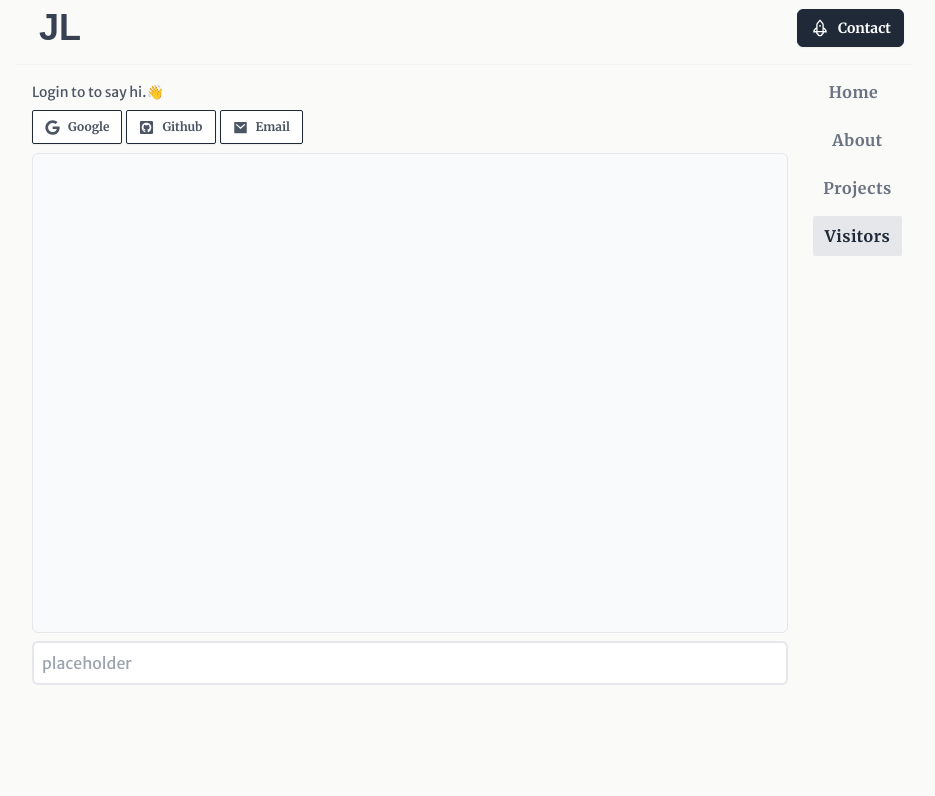
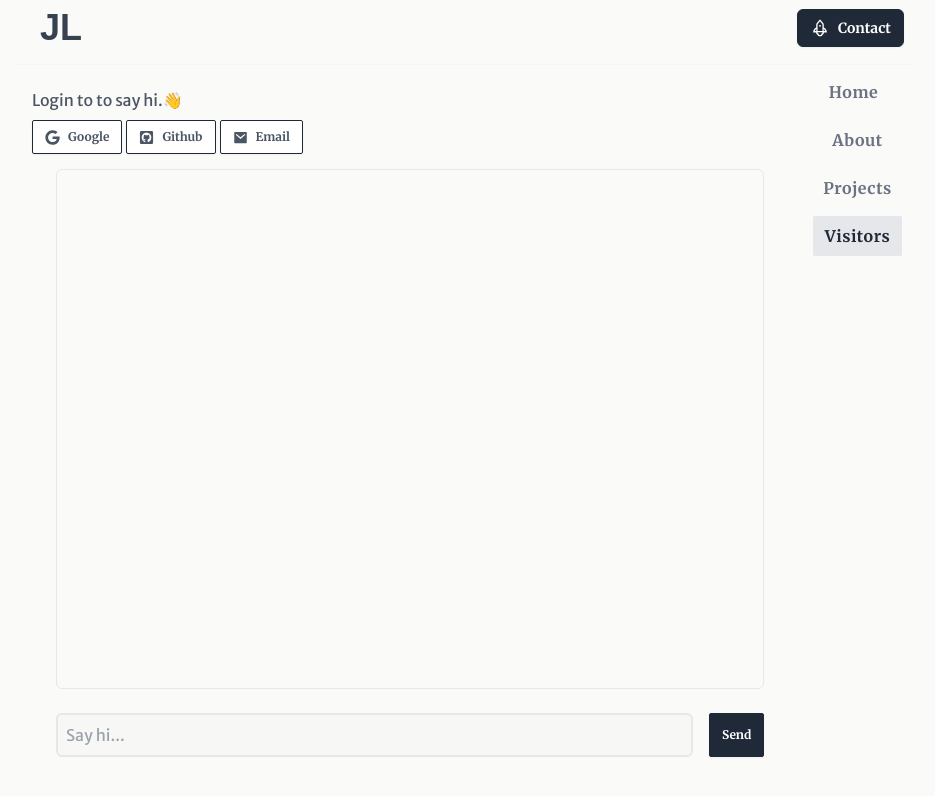
Before and after one commit to jl-calda/jlcalda_site, a Next.js app: page /visitors in a window 1280 px wide. Shown: the top 796 px of the page, without its empty margins (176-1111 px from the left). Built offline with nearby package versions, Linux system fonts and the light colour scheme; no server answers; a web font is replaced by a local one.

Commit message:
adding message input

```diff
--- a/app/_components/Button.tsx
+++ b/app/_components/Button.tsx
@@ -11,11 +11,13 @@ const merriweather = Merriweather({
 interface ButtonProps {
   label: string;
   icon?: IconType | undefined;
-  onClick: () => void;
+  onClick?: () => void;
   secondary?: boolean;
   small?: boolean;
   full?: boolean;
   edgy?: boolean;
+  type?: "button" | "submit" | "reset" | undefined;
+  disabled?: boolean;
 }
 
 const Button: React.FC<ButtonProps> = ({
@@ -26,9 +28,13 @@ const Button: React.FC<ButtonProps> = ({
   small,
   full,
   edgy,
+  type = "button",
+  disabled,
 }) => {
   return (
     <button
+      disabled={disabled}
+      type={type}
       onClick={onClick}
       className={clsx(
         edgy ? "rounded-sm" : "rounded-md",
--- a/app/_components/Input.tsx
+++ b/app/_components/Input.tsx
@@ -1,24 +1,33 @@
 "use client";
 import React from "react";
+import { FieldErrors, FieldValues, UseFormRegister } from "react-hook-form";
 
 interface InputProps {
   id: string;
-  label: string;
   type?: string;
+  required?: boolean;
+  register: UseFormRegister<FieldValues>;
+  errors: FieldErrors;
   placeholder: string;
+  disabled?: boolean;
 }
 
 const Input: React.FC<InputProps> = ({
   id,
-  label,
   type = "text",
+  required,
+  register,
+  errors,
   placeholder,
+  disabled,
 }) => {
   return (
     <input
       id={id}
       type={type}
-      placeholder="placeholder"
+      placeholder={placeholder}
+      disabled={disabled}
+      {...register(id, { required })}
       className="w-full p-2 border-2 border-gray-200 rounded-md focus:outline-none focus:border-gray-400"
     />
   );
--- a/app/_components/Section.tsx
+++ b/app/_components/Section.tsx
@@ -4,7 +4,7 @@ interface SectionProps {
 }
 const Section: React.FC<SectionProps> = ({ children }) => {
   return (
-    <section className="p-4 sm:w-[80%] md:w-[85%] lg:w-[88%]">
+    <section className="p-4 sm:w-[80%] md:w-[85%] lg:w-[88%] h-full">
       {children}
     </section>
   );
--- a/app/_components/navbar/Navbar.tsx
+++ b/app/_components/navbar/Navbar.tsx
@@ -35,7 +35,6 @@ const Navbar = (props: Props) => {
           className={clsx(
             "ml-4 text-4xl font-bold",
             "text-gray-700",
-            "w-10 h-10 rounded-full",
             "flex flex-row items-center justify-center",
             "cursor-pointer",
             fondamento.className
--- a/app/layout.tsx
+++ b/app/layout.tsx
@@ -4,6 +4,7 @@ import { Merriweather_Sans } from "next/font/google";
 import AuthContext from "./_context/AuthContext";
 import getCurrentUser from "./_actions/getCurrentUser";
 import { Tooltip } from "react-tooltip";
+import Section from "./_components/Section";
 
 const merriweatherSans = Merriweather_Sans({ subsets: ["latin"] });
 
@@ -22,13 +23,11 @@ export default async function RootLayout({
   return (
     <html lang="en">
       <body
-        className={`${merriweatherSans.className} bg-stone-50 text-gray-600 h-full`}
+        className={`${merriweatherSans.className} bg-stone-50 text-gray-600 h-[100vh] relative max-w-4xl mx-auto flex flex-col`}
       >
         <AuthContext>
-          <main className={`max-w-4xl mx-auto`}>
-            <Navbar />
-            <div className="h-[100vh]">{children}</div>
-          </main>
+          <Navbar />
+          <Section>{children}</Section>
         </AuthContext>
       </body>
     </html>
--- a/app/page.tsx
+++ b/app/page.tsx
@@ -9,19 +9,14 @@ const merriweather = Merriweather({
 
 export default function Home() {
   return (
-    <Section>
     <div className="prose">
       <h1
-          className={clsx(
-            merriweather.className,
-            "text-gray-800 tracking-wider"
-          )}
+        className={clsx(merriweather.className, "text-gray-800 tracking-wider")}
       >
         Joey Calda
       </h1>
       <p>Hi, I'm Joey. I'm a self taught web developer based in Singapore.</p>
       <p>Current stack will be Next.js, tailwind.css</p>
     </div>
-    </Section>
   );
 }
--- a/app/visitors/_components/Avatar.tsx
+++ b/app/visitors/_components/Avatar.tsx
@@ -14,12 +14,14 @@ const Avatar: React.FC<AvatarProps> = ({ name, image }) => {
     <>
       <div
         className={
-          "flex flex-row justify-between px-2 space-x-2 items-center h-16"
+          "flex flex-row justify-between px-2 space-x-2 items-center h-20"
         }
       >
         <div className="flex flex-row items-center justify-center space-x-2">
-          <span className="text-sm">Hello!</span>
-          <span className="hidden sm:block text-sm">nice seeing you here!</span>
+          <span className="text-base">Hello!</span>
+          <span className="hidden sm:block text-base">
+            nice seeing you here!
+          </span>
           <div className="px-3 py-2 rounded-md flex flex-row items-center justify-center space-x-4">
             <Image
               src={image ? image : "/images/avatars/placeholder.png"}
@@ -38,10 +40,7 @@ const Avatar: React.FC<AvatarProps> = ({ name, image }) => {
           className="p-2 rounded-md cursor-pointer items-center justify-center flex hover:bg-gray-100"
         >
           <span>Logout</span>
-          <RiLogoutBoxRLine
-            size={30}
-            className="hover:text-gray-900"
-          />
+          <RiLogoutBoxRLine size={30} />
         </div>
       </div>
     </>
--- a/app/visitors/_components/MessageInput.tsx
+++ b/app/visitors/_components/MessageInput.tsx
@@ -1,15 +1,47 @@
+"use client";
+
+import {
+  Field,
+  FieldErrors,
+  FieldValues,
+  UseFormRegister,
+  useForm,
+} from "react-hook-form";
+
 import Input from "@/app/_components/Input";
-import React from "react";
+import React, { useState } from "react";
+import Button from "@/app/_components/Button";
+import { useSession } from "next-auth/react";
 
-type Props = {};
+const MessageInput = () => {
+  const session = useSession();
+  const [isLoading, setIsLoading] = useState(false);
+  const {
+    register,
+    handleSubmit,
+    setValue,
+    formState: { errors },
+  } = useForm<FieldValues>({
+    defaultValues: {
+      message: "",
+    },
+  });
 
-const MessageInput = (props: Props) => {
   return (
-    <form>
+    <form className="flex flex-row px-6 space-x-4 py-4">
       <Input
+        register={register}
+        disabled={session.status === "authenticated" ? isLoading : true}
         id="body"
-        label="body"
         placeholder="Say hi..."
+        errors={errors}
+      />
+      <Button
+        disabled={session.status === "authenticated" ? isLoading : true}
+        type="submit"
+        label="Send"
+        small
+        edgy
       />
     </form>
   );
--- a/app/visitors/_components/MessagesBox.tsx
+++ b/app/visitors/_components/MessagesBox.tsx
@@ -4,8 +4,8 @@ type Props = {};
 
 const MessagesBox = (props: Props) => {
   return (
-    <div className="w-full border border-gray-200 bg-gray-50 h-[60vh] rounded-md">
-      <div className="p-4"></div>
+    <div className="w-full px-6">
+      <div className="border rounded-md h-[65vh] w-full"></div>
     </div>
   );
 };
--- a/app/visitors/_components/SocialSignin.tsx
+++ b/app/visitors/_components/SocialSignin.tsx
@@ -8,8 +8,8 @@ type Props = {};
 
 const SocialSignin = (props: Props) => {
   return (
-    <div className="flex flex-col space-y-2 h-16 justify-center">
-      <span className="text-sm">Login to to say hi.👋</span>
+    <div className="flex flex-col space-y-2 h-20 justify-center">
+      <span className="text-base">Login to to say hi.👋</span>
       <div className="flex flex-row space-x-1">
         <Button
           label="Google"
--- a/app/visitors/page.tsx
+++ b/app/visitors/page.tsx
@@ -9,13 +9,11 @@ type Props = {};
 
 const VisitorsPage = (props: Props) => {
   return (
-    <Section>
-      <div className="flex flex-col space-y-2">
-        <LoginBar />
-        <MessagesBox />
-        <MessageInput />
-      </div>
-    </Section>
+    <div className="flex flex-col space-y-2">
+      <LoginBar />
+      <MessagesBox />
+      <MessageInput />
+    </div>
   );
 };
 
--- a/package.json
+++ b/package.json
@@ -25,6 +25,7 @@
     "postcss": "8.4.23",
     "react": "18.2.0",
     "react-dom": "18.2.0",
+    "react-hook-form": "^7.43.9",
     "react-icons": "^4.8.0",
     "react-tooltip": "^5.13.1",
     "superjson": "^1.12.3",
```
Also changed, not shown: 2 other files (tests, documents, lock files or other folders). Lines whose indentation alone changed are shown as unchanged.
